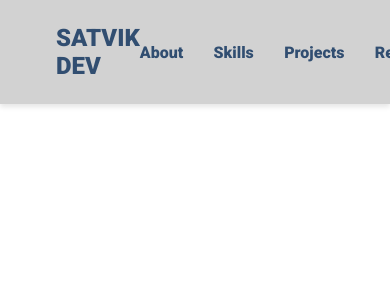
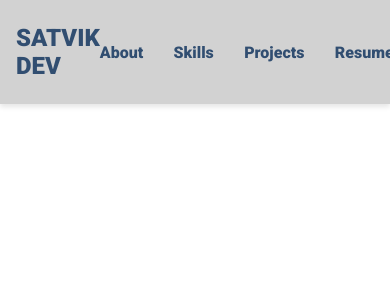
Before and after one commit to kivtas/kivtas.github.io, a plain HTML site: page index.html in a window 390 px wide. Shown: the top 292 px of the page. Drawn offline with nearby package versions, Linux system fonts and the light colour scheme.

Commit message:
padding test

```diff
--- a/assets/css/styles.css
+++ b/assets/css/styles.css
@@ -225,3 +225,9 @@ nav ul li {
   width: 2rem;
   height: 2rem;
 }
+
+@media screen and (max-width: 720px) {
+  nav {
+    padding: 1.5rem 1rem;
+  }
+}
```
